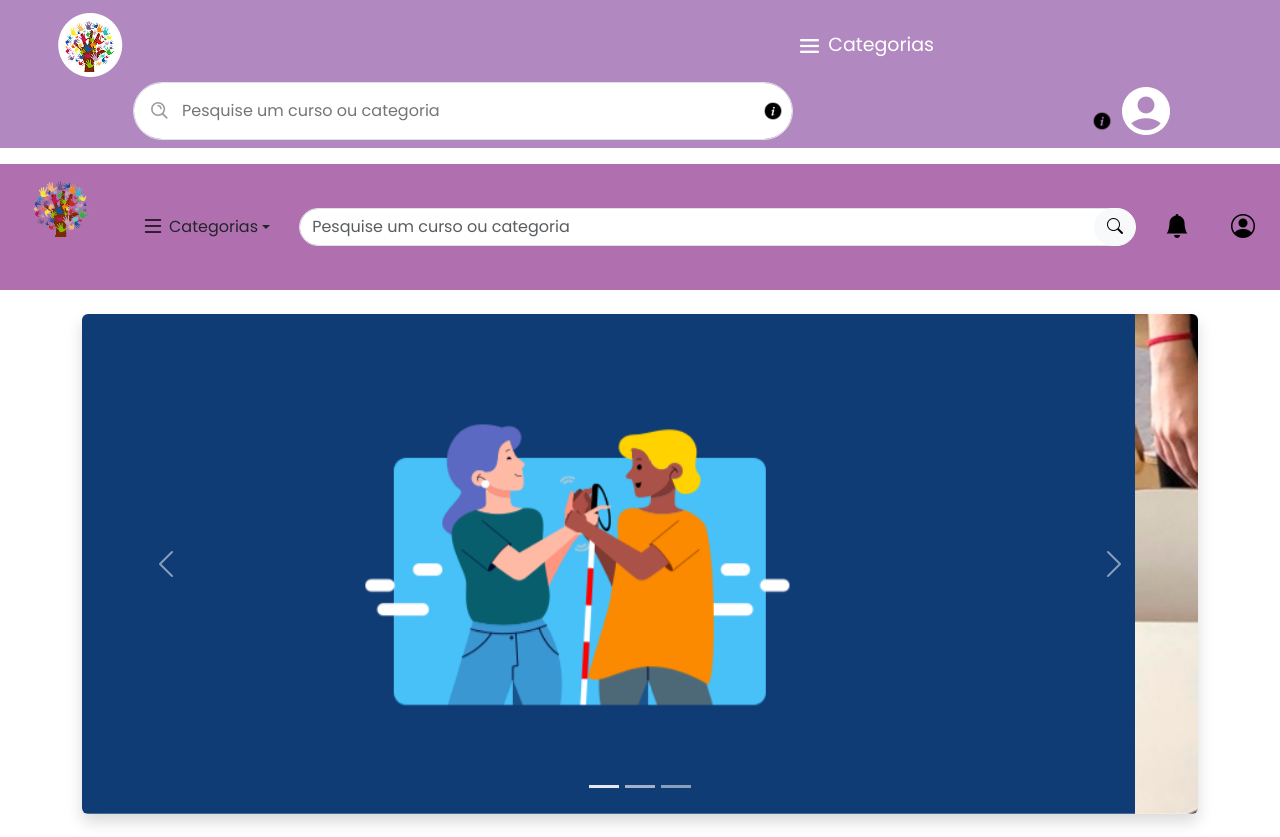
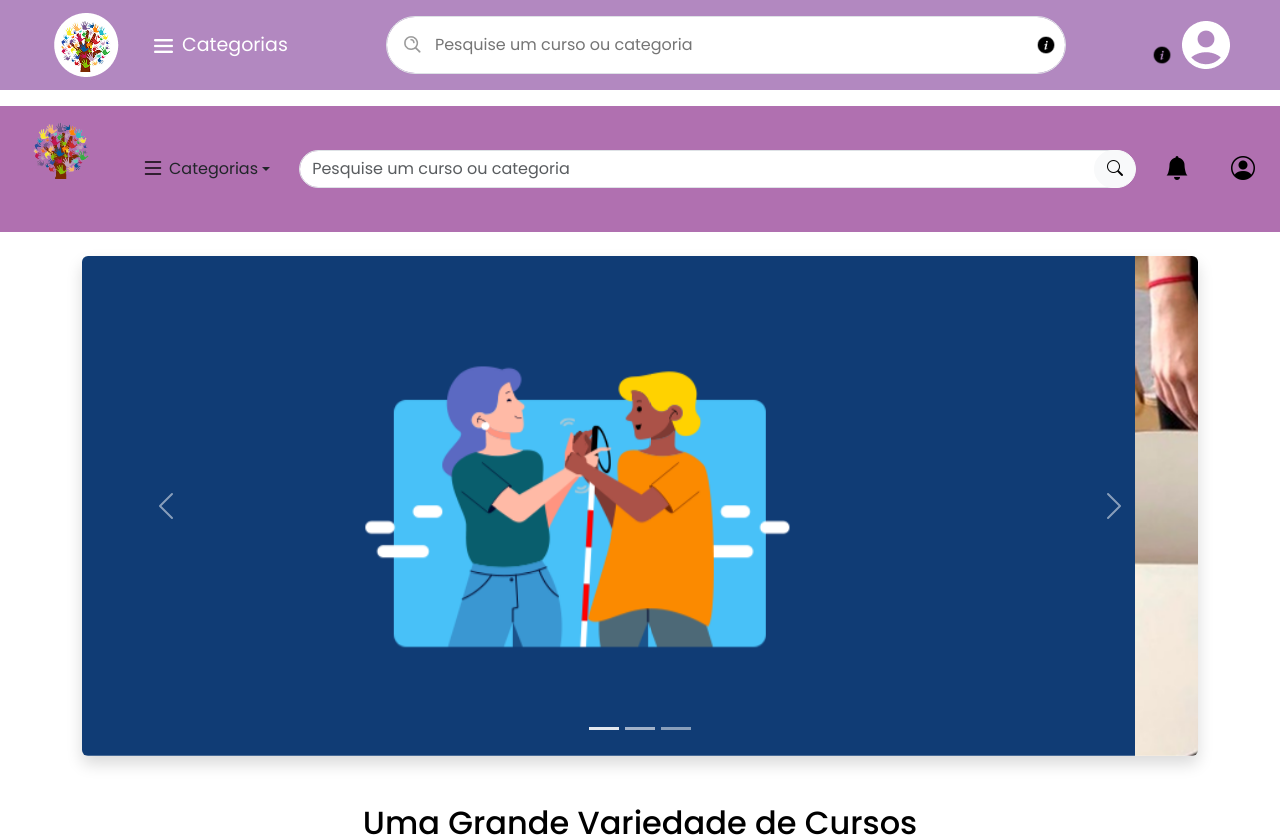
Before and after one commit to chroanz/front-devops, a Vue app: page /homepage in a window 1280 px wide. Shown: the top 837 px of the page. Built offline with nearby package versions, Linux system fonts and the light colour scheme.

Commit message:
Ajustes de espaçamento do componente Navbar

```diff
--- a/src/components/organisms/AppNavbar.vue
+++ b/src/components/organisms/AppNavbar.vue
@@ -44,7 +44,7 @@
          <div class="info-icon"></div>
      </div>
 
-      <a class="navbar-brand" href="#">
+      <a class="navbar-brand2" href="#">
 
           <div class="info-login-icon"></div> <!-- Ícone de informação -->
           <img :src="require('@/assets/login-icon.png')" alt="Login">
@@ -75,7 +75,7 @@ export default {
 
     if (!barraDeBusca || !offcanvasBody || !navbar) return;
 
-    if (window.innerWidth <= 1024) { // Defina um breakpoint adequado para notebooks
+    if (window.innerWidth <= 1063) {
       if (!offcanvasBody.contains(barraDeBusca)) {
         offcanvasBody.insertBefore(barraDeBusca, offcanvasBody.firstChild);
       }
@@ -113,8 +113,6 @@ export default {
 
   .navbar {
     background-color: rgba(178, 136, 192, 1);
-    padding-left: 24px;
-    padding-right: 24px;
     margin-bottom: 1em;
   }
 
@@ -124,7 +122,7 @@ export default {
   align-items: center;
   justify-content: center;
   width: 100%;
-  padding: 0 70px 0 30px;
+  padding: 0 50px 0 50px;
   }
 
 
@@ -153,7 +151,6 @@ export default {
     background-color: transparent;
     border: none;
     font-size: 19px;
-    margin-right: 240px;
   }
 
 
@@ -187,8 +184,8 @@ export default {
 
 
 .div-barra-de-busca {
-         width: clamp(300px, 100%, 660px);
-         /* margin-right: 200px; */
+         width: clamp(300px, 100%, 680px);
+         margin: 0 auto;
 
      }
 
@@ -201,7 +198,6 @@ export default {
      }
 
      .barra-de-busca {
-         padding: 1rem 3rem;
          width: 100%;
          border-radius: 5rem;
          font-size: 1rem;
@@ -254,7 +250,7 @@ export default {
   /* ICON LOGIN */
 
 
-  .navbar-brand {
+  .navbar-brand2 {
     display: flex;
     align-items: center;
     gap: 10px;
@@ -267,7 +263,6 @@ export default {
     height: 20px;
     background-image: url('@/assets/info-login-icon.png');
     margin-top: 20px;
-    margin-left: 220px;
     background-size: contain;
     background-repeat: no-repeat;
     cursor: pointer;
@@ -297,14 +292,22 @@ export default {
     display: none;
   }
 
-
-  @media (min-width: 1025px) {
+  @media (min-width: 1492px) {
   .div-barra-de-busca {
     display: block !important;
-    width: clamp(300px, 100%, 660px);
+    width: clamp(300px, 100%, 750px);
     margin: 0 auto;
   }
 }
+
+  @media (max-width: 1201px) and (min-width: 1050px) {
+    .container-fluid {
+    padding: 0 10px 0 10px !important;
+  }
+}
+
+
+
 
 @media (max-width: 1024px) {
   .div-barra-de-busca {
@@ -329,7 +332,6 @@ export default {
     background-color: transparent;
     border: none;
     font-size: 24px;
-    margin-right: 1px;
   }
 
   .offcanvas-body .barra-de-busca {
@@ -359,8 +361,6 @@ export default {
     height: 20px;
     background-image: url('@/assets/info-login-icon.png');
     margin-top: 20px;
-    margin-left: 1px;
-    /* margin-right: 10px; */
     background-size: contain;
     background-repeat: no-repeat;
     cursor: pointer;
@@ -369,4 +369,15 @@ export default {
 
 }
 
+
+@media (max-width: 428px){
+  .info-login-icon{
+    display: none !important;
+  }
+
+  .navbar-brand2{
+    display: none !important;
+  }
+}
+
   </style>
```
